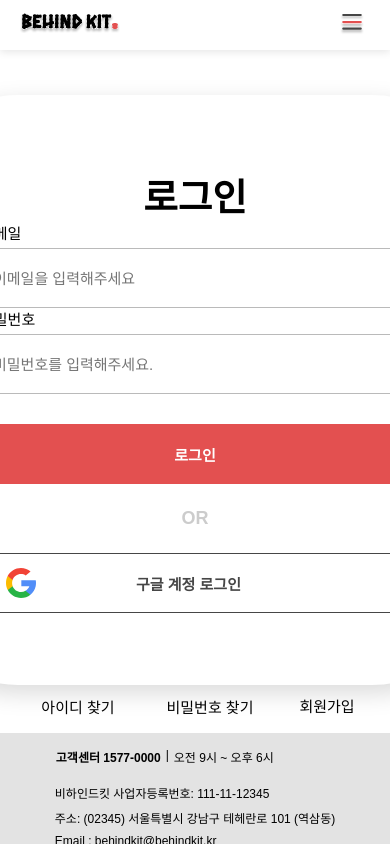
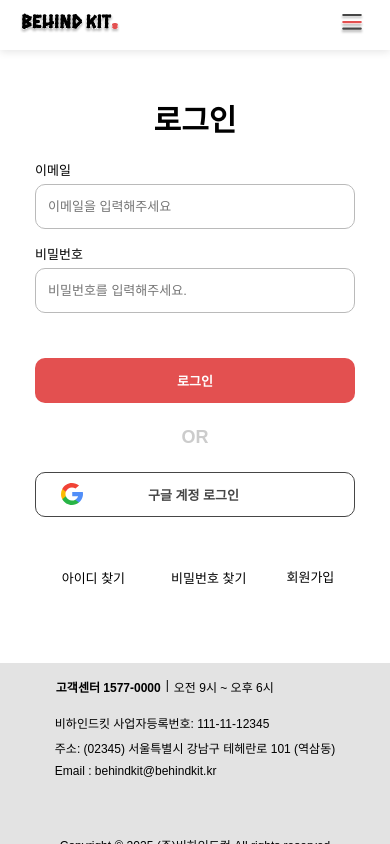
Before and after one commit to minioness/behindKit, a React (Vite) app: page /login in a window 390 px wide. Built offline with nearby package versions, Linux system fonts and the light colour scheme; no server answers.

Commit message:
반응형 레이아웃 css 추가

```diff
--- a/src/components/pages/auth/Login.module.css
+++ b/src/components/pages/auth/Login.module.css
@@ -1,18 +1,21 @@
 .loginContainer {
     width: 100%;
+    min-height: 100vh;
+    padding-top: 0;
     background-color: transparent;
 
     display: flex;
     flex-direction: column;
     justify-content: center;
     align-items: center;
-    padding-top: 80px;
+
 
 }
 
 .loginWrapper {
-    width: 590px;
-    height: 590px;
+    width: 100%;
+    max-width: 590px;
+    height: auto;
     background-color: white;
 
     border-radius: 20%;
@@ -22,30 +25,43 @@
     justify-content: center;
     align-items: center;
 
-    box-shadow: 0 8px 24px rgba(0, 0, 0, 0.15);
+    box-shadow: 0 2px 8px rgba(0, 0, 0, 0.15);
+
+    padding: 50px 30px;
+    margin-bottom: 10px;
 }
 
 .title {
     font-size: 25px;
+    padding-bottom: 25px;
 }
 
 .title h2 {
     margin: 0;
 }
 
+.loginArea {
+    width: 100%;
+
+    display: flex;
+    flex-direction: column;
+    align-items: center;
+}
+
 .inputId,
 .inputPwd {
     font-size: 15px;
-}
+    width: 100%;
 
-.inputId p,
-.inputPwd p {
+    padding-left: 50px;
     margin-bottom: 5px;
 }
 
-.inputId input,
-.inputPwd input {
-    width: 430px;
+
+.inputField {
+    width: 100%;
+    max-width: 430px;
+
     height: 60px;
     font-size: 15px;
 
@@ -54,6 +70,8 @@
     outline: none;
     border: 1px solid #BABABA;
     border-radius: 10px;
+
+    margin-bottom: 15px;
 }
 
 .inputField:focus {
@@ -62,7 +80,8 @@
 
 
 .loginBtn {
-    width: 430px;
+    width: 100%;
+    max-width: 430px;
     height: 60px;
     margin-top: 30px;
 
@@ -90,7 +109,8 @@
 
 
 .GoogleLoginBtn {
-    width: 430px;
+    width: 100%;
+    max-width: 430px;
     height: 60px;
     padding: 12px 25px;
 
@@ -113,8 +133,7 @@
 
 .notLogin {
     display: flex;
-    gap: 40px;
-    margin-top: 10px;
+    margin-top: 20px;
 }
 
 
@@ -122,6 +141,7 @@
     border: none;
     background-color: transparent;
     font-size: 15px;
+    padding-right: 40px;
 }
 
 
@@ -130,3 +150,148 @@
     color: black;
     font-size: 15px;
 }
+
+
+/* 모바일 */
+@media (max-width: 767px) {
+    .loginContainer {
+        min-height: 75vh;
+    }
+    .loginWrapper {
+        border-radius: 10%;
+        box-shadow: none;
+        padding: 20px;
+    }
+
+    .title {
+        font-size: 20px;
+        padding-bottom: 20px;
+    }
+
+    .inputId,
+    .inputPwd {
+        font-size: 13px;
+        padding-left: 0;
+    }
+
+    .inputField {
+        height: 45px;
+        font-size: 13px;
+    }
+
+    .loginBtn {
+        height: 45px;
+        font-size: 13px;
+    }
+
+    .GoogleLoginBtn {
+        height: 45px;
+        font-size: 13px;
+        gap: 65px;
+    }
+
+    .GoogleLoginBtn img {
+        width: 22px;
+        height: 22px;
+    }
+
+    .notLogin button {
+        font-size: 13px;
+        padding-right: 40px;
+    }
+
+
+    .notLogin a {
+        font-size: 13px;
+    }
+}
+
+/* 테블릿 */
+/* 작은 태블릿: mini */
+@media (min-width: 768px) and (max-width: 819px) {
+  .loginWrapper {
+    max-width: 650px;
+    box-shadow: none;
+  }
+  .inputId,
+  .inputPwd {
+    font-size: 15px;
+    padding-left: 80px;
+  }
+
+}
+
+/* 중간 태블릿: Air */
+@media (min-width: 820px) and (max-width: 1023px) {
+  .loginWrapper {
+    max-width: 750px;
+    box-shadow: none;
+  }
+  .inputId,
+  .inputPwd {
+    font-size: 17px;
+    padding-left: 100px;
+  }
+
+  .inputField {
+    font-size: 17px;
+    max-width: 500px;
+  }
+
+  .GoogleLoginBtn {
+    max-width: 500px;
+    gap: 145px;
+  }
+
+  .GoogleLoginBtn p {
+    font-size: 17px;
+  }
+
+  .loginBtn {
+    max-width: 500px;
+    font-size: 17px;
+  }
+
+  .notLogin button,
+  .notLogin a {
+        font-size: 17px;
+    }
+}
+
+/* 큰 태블릿~작은 PC: iPad Pro 가로 이상 */
+@media (min-width: 1024px) and (max-width: 1199px) {
+  .title {
+    font-size: 30px;
+  }
+  .loginWrapper {
+    max-width: 800px;
+    box-shadow: none;
+  }
+  .inputId,
+  .inputPwd {
+    font-size: 20px;
+    padding-left: 80px;
+  }
+
+  .inputField {
+    max-width: 600px;
+    font-size: 20px;
+  }
+  .GoogleLoginBtn {
+    max-width: 600px;
+    gap: 190px;
+    font-size: 20px;
+  }
+
+  .loginBtn {
+    max-width: 600px;
+    font-size: 20px;
+  }
+
+  .notLogin button,
+  .notLogin a {
+        font-size: 20px;
+    }
+
+
+}
--- a/src/components/pages/auth/Login.tsx
+++ b/src/components/pages/auth/Login.tsx
@@ -146,6 +146,7 @@ export default function Login() {
         <form onSubmit={handleLogin} className={styles.loginArea}>
           <div className={styles.inputId}>
             <p>이메일</p>
+          </div>
           <input
             type='text'
             placeholder='이메일을 입력해주세요'
@@ -153,10 +154,10 @@ export default function Login() {
             onChange={(e) => setEmail(e.target.value)}
             className={styles.inputField}
           />
-          </div>
 
           <div className={styles.inputPwd}>
             <p>비밀번호</p>
+          </div>
           <input
             type='password'
             placeholder='비밀번호를 입력해주세요.'
@@ -164,7 +165,6 @@ export default function Login() {
             onChange={(e) => setPassword(e.target.value)}
             className={styles.inputField}
           />
-          </div>
 
           <button className={styles.loginBtn}>로그인</button>
         </form>
```
Lines whose indentation alone changed are shown as unchanged.
